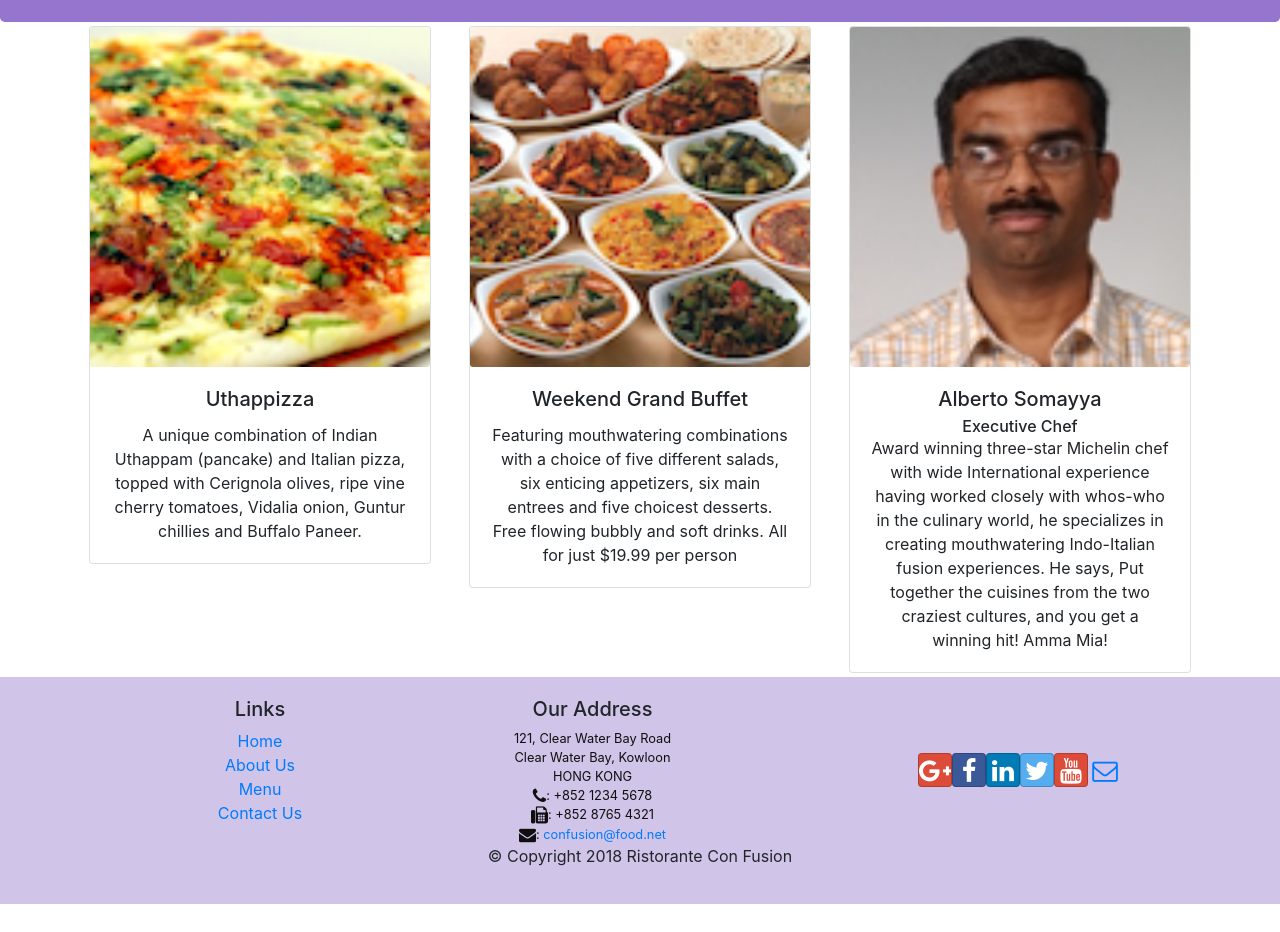
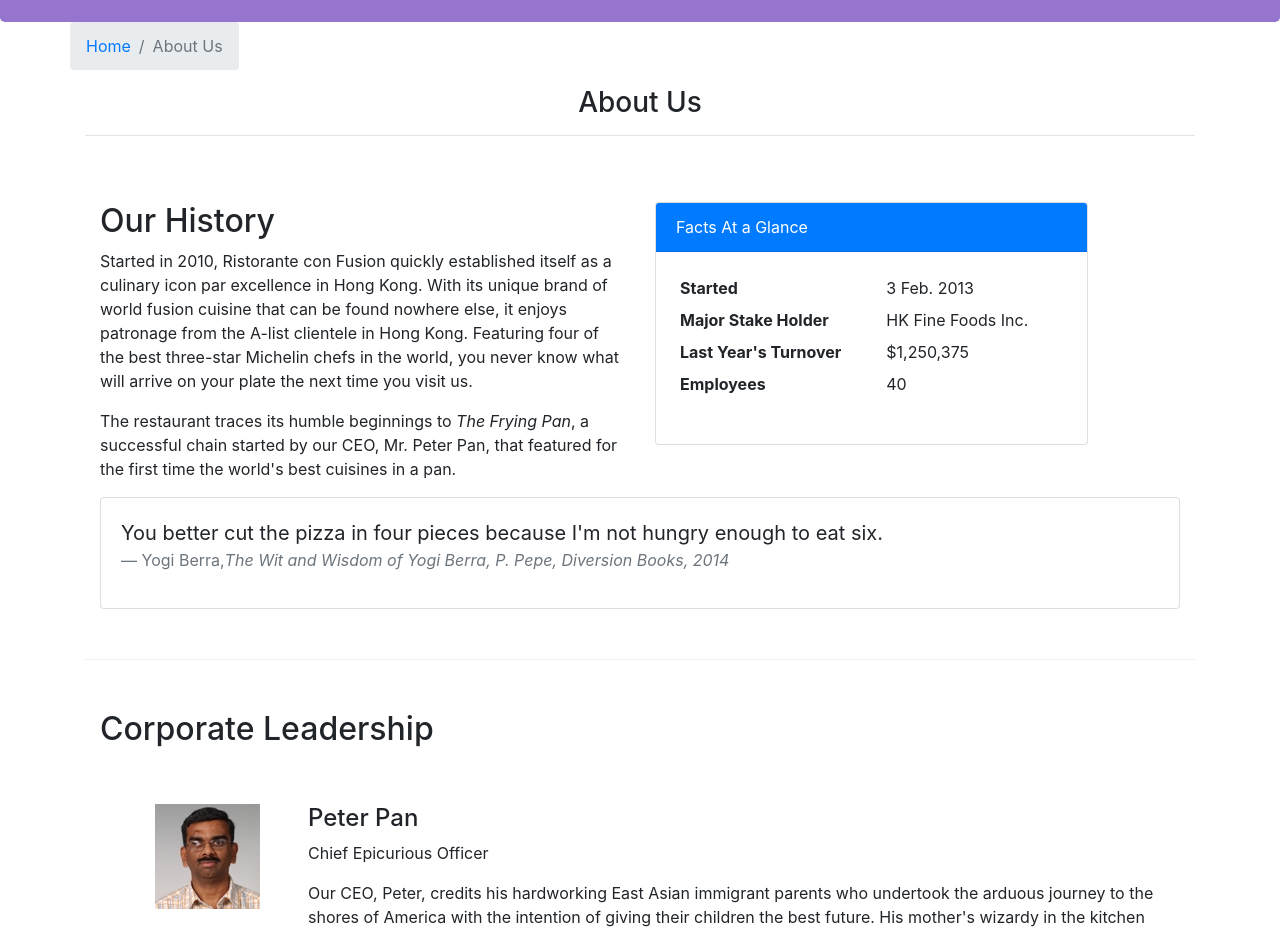
Before and after one commit to TejaChilumula/ReactJs_Restaurant_Website, a React (Create React App) app: page /About in a window 1280 px wide. Before the commit this address led to /home. Shown: the part 320-1252 px from the top of the page. Before the commit the page ends 1224 px from the top, so only its background shows below. Built offline with nearby package versions, Linux system fonts and the light colour scheme.

Commit message:
Second assign

```diff
--- /dev/null
+++ b/src/components/AboutCompo.js
@@ -0,0 +1,89 @@
+import React from 'react';
+import { Breadcrumb, BreadcrumbItem, Card, CardBody, CardHeader, Media } from 'reactstrap';
+import { Link } from 'react-router-dom';
+
+function About(props) {
+
+    const leaders = props.leaders.map((leader) => {
+        return (
+
+            <div key={leader.id} className="col-12 mt-5">
+            <Media tag="li">
+              <Media left middle>
+                  <Media object src={leader.image} alt={leader.name} />
+              </Media>
+              <Media body className="ml-5">
+                <Media heading>{leader.name}</Media>
+                <p>{leader.designation}</p>
+                <p>{leader.description}</p>
+              </Media>
+            </Media>
+          </div>
+        );
+    });
+
+    return(
+        <div className="container">
+            <div className="row">
+                <Breadcrumb>
+                    <BreadcrumbItem><Link to="/home">Home</Link></BreadcrumbItem>
+                    <BreadcrumbItem active>About Us</BreadcrumbItem>
+                </Breadcrumb>
+                <div className="col-12">
+                    <h3>About Us</h3>
+                    <hr />
+                </div>
+            </div>
+            <div className="row row-content text-left">
+                <div className="col-12 col-md-6">
+                    <h2>Our History</h2>
+                    <p>Started in 2010, Ristorante con Fusion quickly established itself as a culinary icon par excellence in Hong Kong. With its unique brand of world fusion cuisine that can be found nowhere else, it enjoys patronage from the A-list clientele in Hong Kong.  Featuring four of the best three-star Michelin chefs in the world, you never know what will arrive on your plate the next time you visit us.</p>
+                    <p>The restaurant traces its humble beginnings to <em>The Frying Pan</em>, a successful chain started by our CEO, Mr. Peter Pan, that featured for the first time the world's best cuisines in a pan.</p>
+                </div>
+                <div className="col-12 col-md-5">
+                    <Card>
+                        <CardHeader className="bg-primary text-white">Facts At a Glance</CardHeader>
+                        <CardBody>
+                            <dl className="row p-1">
+                                <dt className="col-6">Started</dt>
+                                <dd className="col-6">3 Feb. 2013</dd>
+                                <dt className="col-6">Major Stake Holder</dt>
+                                <dd className="col-6">HK Fine Foods Inc.</dd>
+                                <dt className="col-6">Last Year's Turnover</dt>
+                                <dd className="col-6">$1,250,375</dd>
+                                <dt className="col-6">Employees</dt>
+                                <dd className="col-6">40</dd>
+                            </dl>
+                        </CardBody>
+                    </Card>
+                </div>
+                <div className="col-12">
+                    <Card>
+                        <CardBody className="bg-faded text-left">
+                            <blockquote className="blockquote">
+                                <p className="mb-0">You better cut the pizza in four pieces because
+                                    I'm not hungry enough to eat six.</p>
+                                <footer className="blockquote-footer">Yogi Berra,
+                                <cite title="Source Title">The Wit and Wisdom of Yogi Berra,
+                                    P. Pepe, Diversion Books, 2014</cite>
+                                </footer>
+                            </blockquote>
+                        </CardBody>
+                    </Card>
+                </div>
+            </div>
+            <div className="row row-content">
+                <div className="col-12">
+                    <h2 className="text-left">Corporate Leadership</h2>
+                </div>
+                <div className="col-12 text-left">
+                    <Media list>
+                        {leaders}
+                    </Media>
+                </div>
+            </div>
+        </div>
+    );
+}
+
+export default About;
--- a/src/components/HeaderComponent.js
+++ b/src/components/HeaderComponent.js
@@ -31,7 +31,7 @@
                                 <NavLink className="nav-link"  to='/home'><span className="fa fa-home fa-lg"></span> Home</NavLink>
                             </NavItem>
                             <NavItem>
-                                <NavLink className="nav-link" to='/aboutus'><span className="fa fa-info fa-lg"></span> About Us</NavLink>
+                                <NavLink className="nav-link" to='/About'><span className="fa fa-info fa-lg"></span> About Us</NavLink>
                             </NavItem>
                             <NavItem>
                                 <NavLink className="nav-link"  to='/menu'><span className="fa fa-list fa-lg"></span> Menu</NavLink>
--- a/src/components/Maincomponent.js
+++ b/src/components/Maincomponent.js
@@ -3,6 +3,7 @@
 import Menu from './Menucompo';
 import Contact from './ContactComponent';
 import DishDetail from './Dishdetails';
+import About from './AboutCompo';
 import { DISHES } from '../shared/Dishes';
 import Home from './HomeComponent';
 import Header from './HeaderComponent';
@@ -48,6 +49,7 @@
                 <Route exact path='/menu' component={() => <Menu dishes={this.state.dishes} />} />
                 <Route exact path='/contactus' component={Contact}/>
                 <Route path='/menu/:dishId' component={DishWithId} />
+                <Route path='/About' component={() => <About leaders={this.state.leaders}/>}/>
                 <Redirect to="/home" />
             </Switch>
         <Footer />
```
